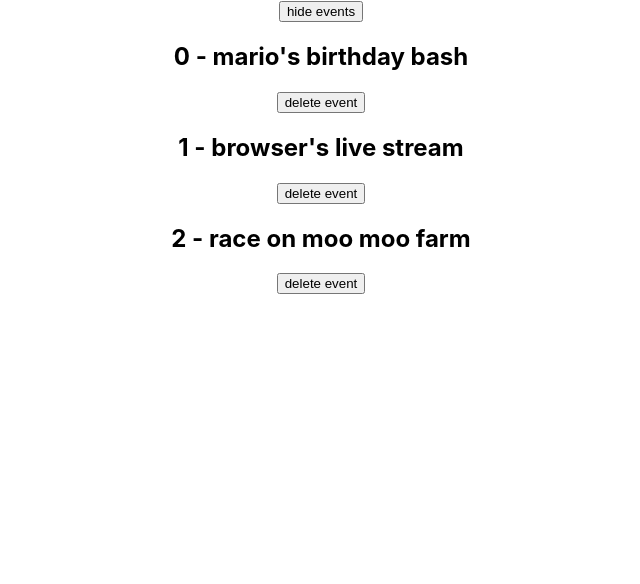
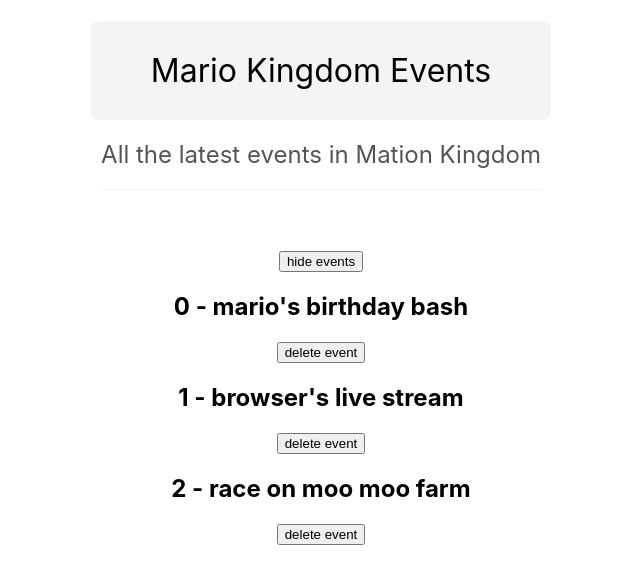
Before and after one commit to azizakbarov/React-Event-List, a React (Create React App) app: page / in a window 1280 px wide. Shown: the top 584 px of the page, without its empty margins (319-959 px from the left). Built offline with nearby package versions, Linux system fonts and the light colour scheme.

Commit message:
making a Title component

```diff
--- a/src/App.js
+++ b/src/App.js
@@ -1,6 +1,7 @@
 import logo from "./logo.svg";
 import "./App.css";
 import { useState } from "react";
+import Title from "./components/Title";
 
 function App() {
   const [showEvents, setShowEvents] = useState(true);
@@ -20,6 +21,7 @@
   };
   return (
     <div className="App">
+      <Title />
       {showEvents && (
         <div>
           <button
--- /dev/null
+++ b/src/components/Title.js
@@ -0,0 +1,9 @@
+export default function Title() {
+  return (
+    <div>
+      <h1 className="title">Mario Kingdom Events</h1>
+      <br />
+      <h2 className="subtitle">All the latest events in Mation Kingdom</h2>
+    </div>
+  );
+}
--- a/src/index.css
+++ b/src/index.css
@@ -1,13 +1,31 @@
 body {
   margin: 0;
-  font-family: -apple-system, BlinkMacSystemFont, 'Segoe UI', 'Roboto', 'Oxygen',
-    'Ubuntu', 'Cantarell', 'Fira Sans', 'Droid Sans', 'Helvetica Neue',
+  font-family: -apple-system, BlinkMacSystemFont, "Segoe UI", "Roboto", "Oxygen",
+    "Ubuntu", "Cantarell", "Fira Sans", "Droid Sans", "Helvetica Neue",
     sans-serif;
   -webkit-font-smoothing: antialiased;
   -moz-osx-font-smoothing: grayscale;
 }
 
 code {
-  font-family: source-code-pro, Menlo, Monaco, Consolas, 'Courier New',
+  font-family: source-code-pro, Menlo, Monaco, Consolas, "Courier New",
     monospace;
 }
+
+.title {
+  display: inline-block;
+  padding: 30px 60px;
+  background: #f4f4f4;
+  border-radius: 8px;
+  font-weight: normal;
+  margin-bottom: 10px;
+}
+.subtitle {
+  display: inline-block;
+  color: #555;
+  font-weight: normal;
+  padding-bottom: 20px;
+  border-bottom: 1px solid #f4f4f4;
+  margin-top: 10px;
+  margin-bottom: 60px;
+}
```
